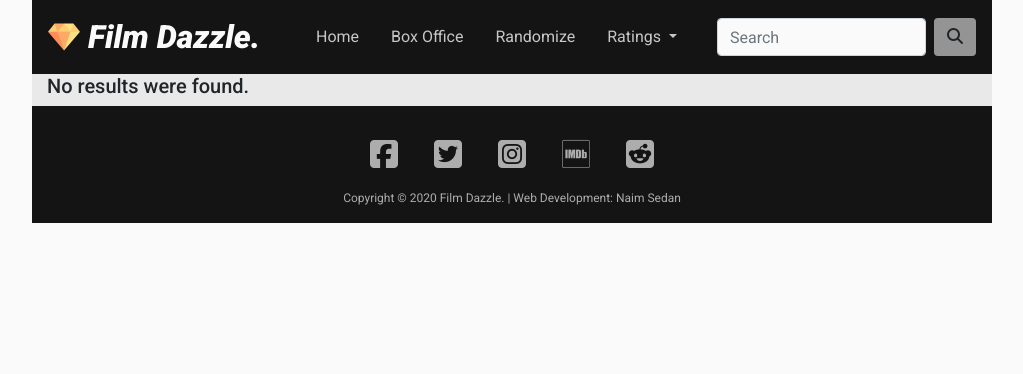
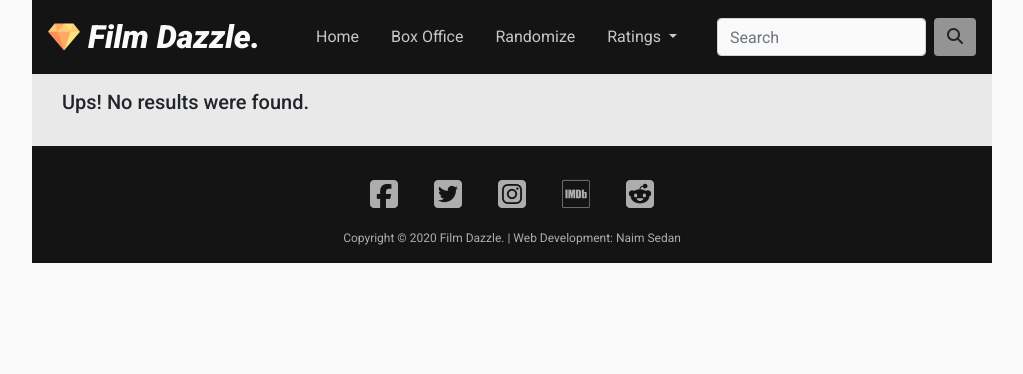
Before and after one commit to nsedan/film-dazzle, a Flask app: template templates/no_results.html in a window 1280 px wide. Shown: the top 374 px of the page, without its empty margins (128-1151 px from the left). Run offline with Flask 2, Linux system fonts and the light colour scheme; the template is opened without the code that fills it, so the values that code supplies are empty; some libraries are stand-ins or nearby versions.

Commit message:
minor template changes

```diff
--- a/app.py
+++ b/app.py
@@ -3,7 +3,6 @@ import random
 from flask import Flask, render_template, redirect, request, url_for
 from flask_pymongo import PyMongo
 from datetime import datetime
-from pprint import pprint
 import requests
 import omdb
 import uuid
--- a/templates/no_results.html
+++ b/templates/no_results.html
@@ -1,9 +1,11 @@
 {% extends 'index.html' %} {% block body %}
 
-<div class="row">
-	<div class="col-12">
-		<h5>No results were found.</h5>
-	</div>
+<div class="container">
+  <div class="row">
+    <div class="col pb-4">
+      <h5>Ups! No results were found.</h5>
+    </div>
+  </div>
 </div>
 
 {% endblock%}
--- a/templates/title.html
+++ b/templates/title.html
@@ -1,6 +1,5 @@
 {% extends 'index.html' %} {% block body %}
-
-<section class="title">
+<main class="title">
   <div class="title-block">
     <div class="row title-bg">
       <div class="col-12 col-lg-7">
@@ -198,5 +197,5 @@
       {% endif %}
     </div>
   </div>
-</section>
+</main>
 {% endblock %}
```
